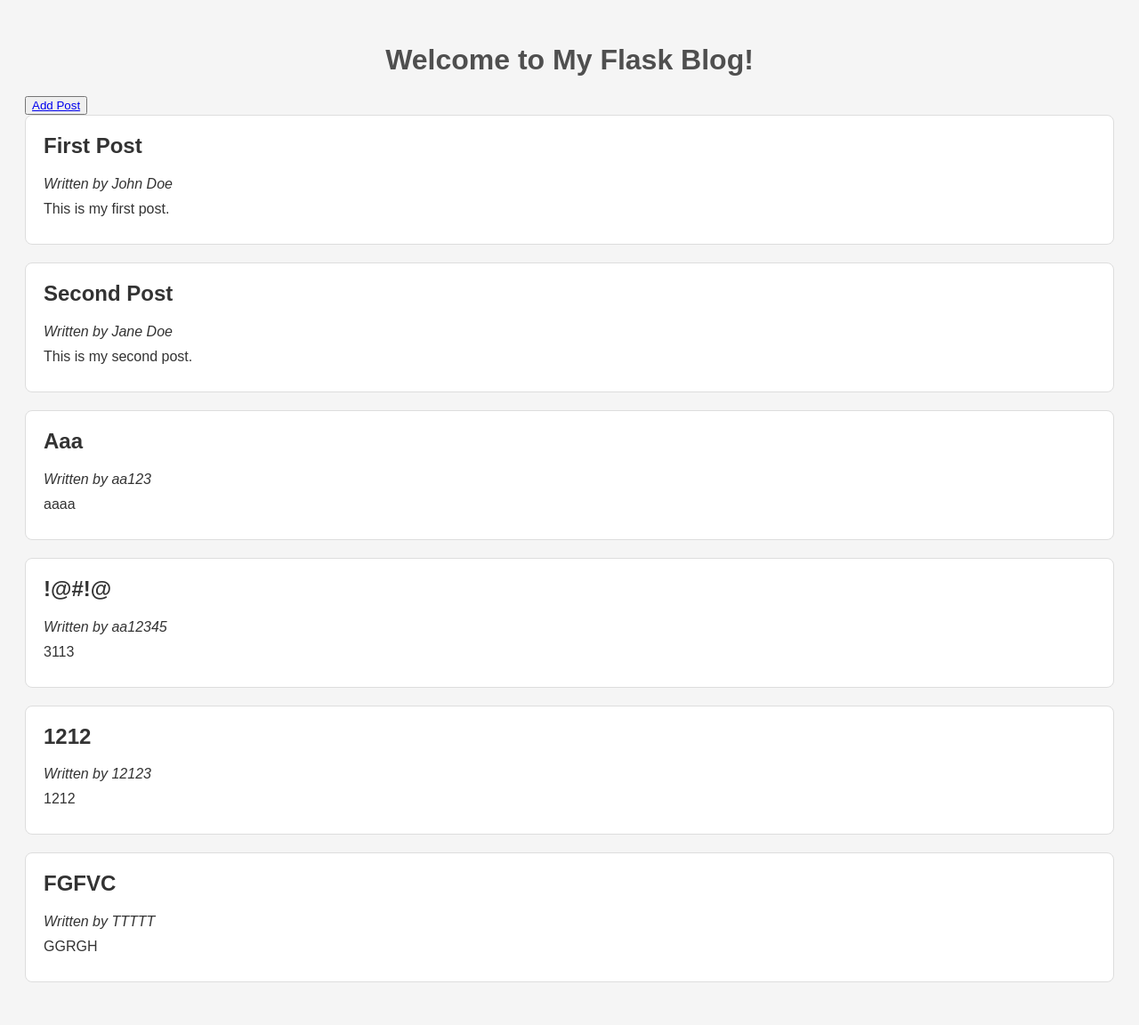
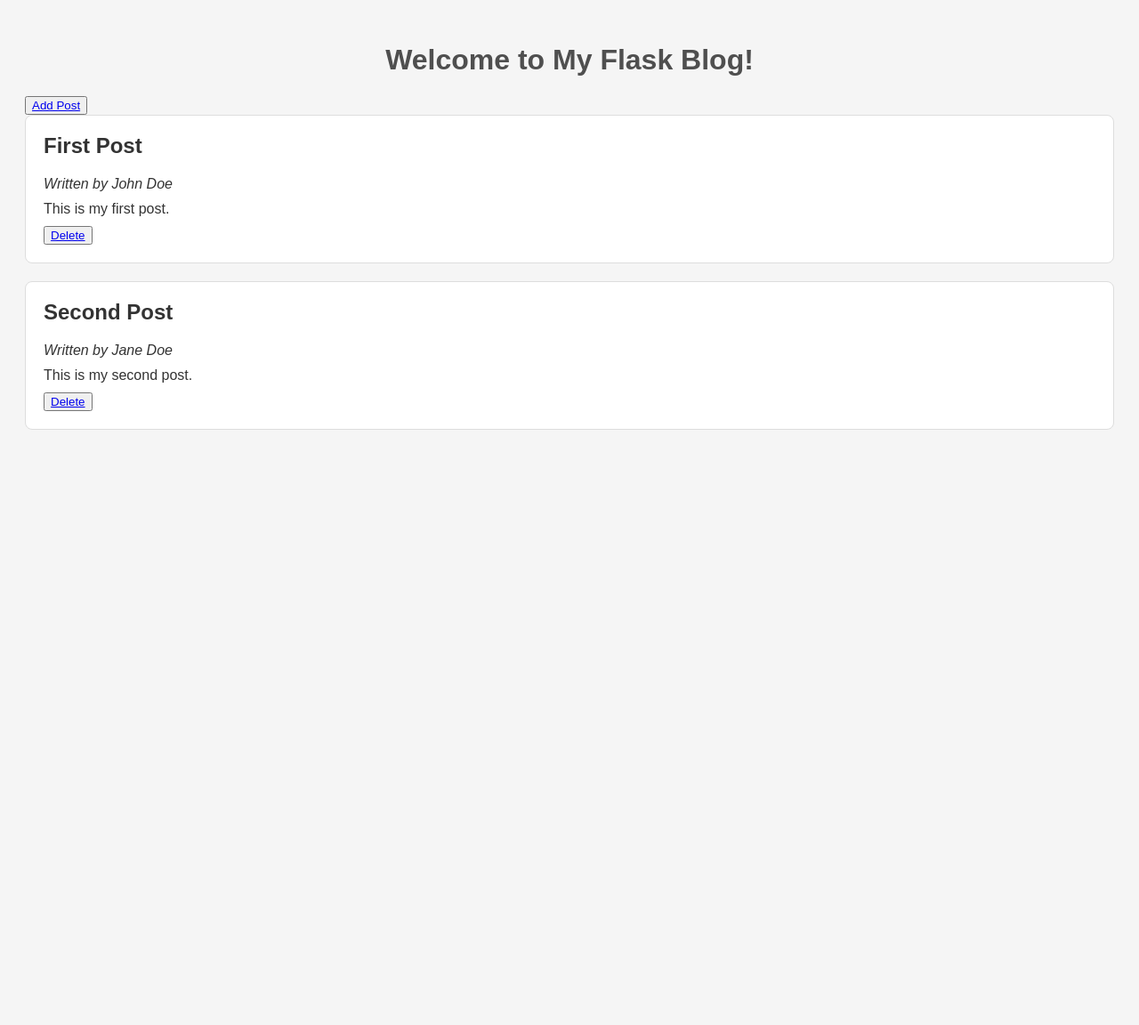
Before and after one commit to IgorSilvares/Flask_Blog, a Flask app: page / in a window 1280 px wide. Shown: the whole page at 89% size. After the commit the page ends 483 px from the top, so only its background shows below. Run offline with Flask 3, Linux system fonts and the light colour scheme.

Commit message:
Delete route created

```diff
--- a/app.py
+++ b/app.py
@@ -39,6 +39,20 @@ def add():
     return render_template('add.html')
 
 
+@app.route('/delete/<int:post_id>')
+def delete(post_id):
+    with open('blog_posts.json') as fileobj:
+        blog_posts = json.load(fileobj)
+
+    for post in blog_posts:
+        if post['id'] == post_id:
+            blog_posts.remove(post)
+
+    with open('blog_posts.json', 'w') as fileobj:
+        json.dump(blog_posts, fileobj)
+
+    return redirect(url_for('index'))
+
 
 
 if __name__ == '__main__':
--- a/blog_posts.json
+++ b/blog_posts.json
@@ -1 +1 @@
-[{"id": 1, "author": "John Doe", "title": "First Post", "content": "This is my first post."}, {"id": 2, "author": "Jane Doe", "title": "Second Post", "content": "This is my second post."}, {"id": 3, "title": "Aaa", "content": "aaaa", "author": "aa123"}, {"id": 4, "title": "!@#!@", "content": "3113", "author": "aa12345"}, {"id": 5, "title": "1212", "content": "1212", "author": "12123"}, {"id": 6, "title": "FGFVC", "content": "GGRGH", "author": "TTTTT"}]
+[{"id": 1, "author": "John Doe", "title": "First Post", "content": "This is my first post."}, {"id": 2, "author": "Jane Doe", "title": "Second Post", "content": "This is my second post."}]
--- a/templates/index.html
+++ b/templates/index.html
@@ -14,6 +14,7 @@
         <h2>{{post['title']}}</h2>
         <p><em>Written by {{post['author']}}</em></p>
         <p>{{post['content']}}</p>
+        <button><a href="{{ url_for('delete', post_id=post['id']) }}">Delete</a></button>
     </div>
     {% endfor %}
 </body>
```
